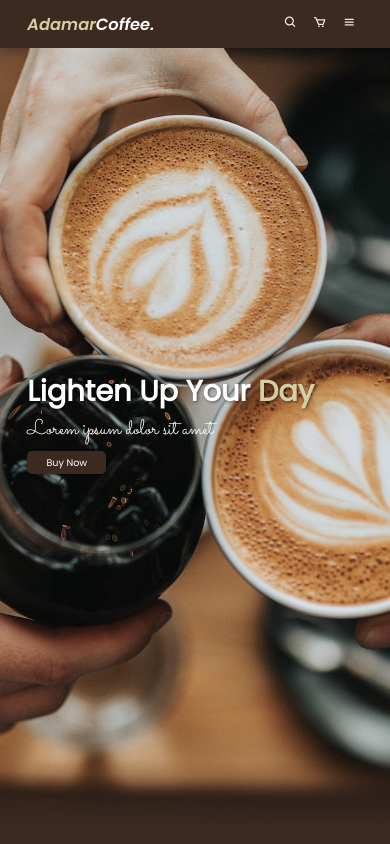
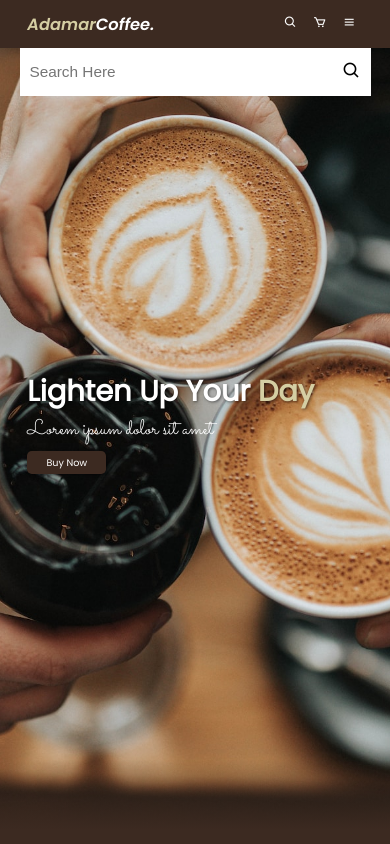
Before and after one commit to Rustydinoco/Website-Coffee-Shop, a plain HTML site: page index.html in a window 390 px wide. Shown: the top 844 px of the page. Drawn offline with nearby package versions, Linux system fonts and the light colour scheme.

Commit message:
adding search box

```diff
--- a/app.js
+++ b/app.js
@@ -5,7 +5,25 @@ hamburger.addEventListener ('click',() => {
     navbarNav.classList.toggle('active')
 })
 
+const searchForm = document.querySelector('.search-form')
+const searchBox = document.querySelector('#searchBox')
+const searchButton = document.querySelector('#searchButton')
+
+searchButton.addEventListener ('click',(e) => {
+    searchForm.classList.toggle('active')
+    searchBox.focus()
+    e.preventDefault()
+})
+
+const hm = document.querySelector('#hamburger')
+const sb = document.querySelector('#searchButton')
+
 document.addEventListener('click',(e)=>{
-    if(!hamburger.contains(e.target)&&!navbarNav.contains(e.target))
+    if(!hm.contains(e.target)&&!navbarNav.contains(e.target))
     navbarNav.classList.remove('active')
 })
+
+// document.addEventListener('click',(e)=>{
+//     if(!sb.contains(e.target)&&!searchForm.contains(e.target))
+//     searchForm.classList.remove('active')
+// })
--- a/index.html
+++ b/index.html
@@ -24,9 +24,14 @@
         </div>
 
         <div class="navbar-extra">
-            <a href="#" id="search"><i class='bx bx-search'></i></a>
+            <a href="#Home" id="searchButton"><i class='bx bx-search'></i></a>
             <a href="#" id="shopping-cart"><i class='bx bx-cart'  ></i></a>
             <a href="#" id="hamburger"><i class='bx bx-menu'  ></i></a>
+        </div>
+
+        <div class="search-form">
+            <input type="search" id="searchBox" placeholder="Search Here">
+            <label for=""><i class='bx bx-search'></i></label>
         </div>
     </nav>
 
--- a/style.css
+++ b/style.css
@@ -93,6 +93,43 @@ body{
     width: 30rem;
     height: 100vh;
 }
+
+.navbar .search-form{
+    position: absolute;
+    top: 100%;
+    right: 7%;
+    display: flex;
+    align-items: center;
+    width: 50rem;
+    height: 5rem;
+    background-color: #fff;
+    transform: scaleY(1);
+    transform-origin: top;
+    transition: 0.3s;
+
+
+}
+
+.navbar .search-form.active{
+    transform: scaleY(0);
+}
+
+.navbar .search-form input{
+    width: 100%;
+    height: 100%;
+    padding: 1rem;
+    font-size: 1.6rem;
+}
+
+.navbar .search-form label{
+    font-size: 2rem;
+    cursor: pointer;
+    margin-right: 1rem;
+    color: black;
+}
+
+
+
 /* Hero section*/
 .hero{
     min-height: 100vh;
@@ -226,6 +263,8 @@ body{
     font-size: 1rem;
 }
 
+/* Menu Section */
+
 .menu{
     padding: 7rem 7% 1.5rem;
 }
@@ -241,10 +280,6 @@ body{
     color: var(--secondary);
 }
 
-.menu p{
-    text-align: center;
-    margin: 1rem 0 0.5rem;
-}
 .menu .row{
     display: flex;
     flex-wrap: wrap;
@@ -269,6 +304,8 @@ body{
     font-size: 2rem;
     font-weight: 100;
 }
+
+/* Contact Section */
 
 .contact{
     padding: 7rem 7% 1.5rem;
@@ -333,6 +370,8 @@ body{
 .contact .row form .input-group .btn:hover{
     background: var(--secondary);
 }
+
+/* Footer Section */
 
 footer{
     margin-top: 3rem;
@@ -422,6 +461,12 @@ footer p a{
         transform: scaleX(0.2);
     }
 
+    .navbar .search-form{
+        width: 90%;
+        right: 2rem;
+    }
+
+
     .about,.about2{
         flex-wrap: wrap;
         ;
```
